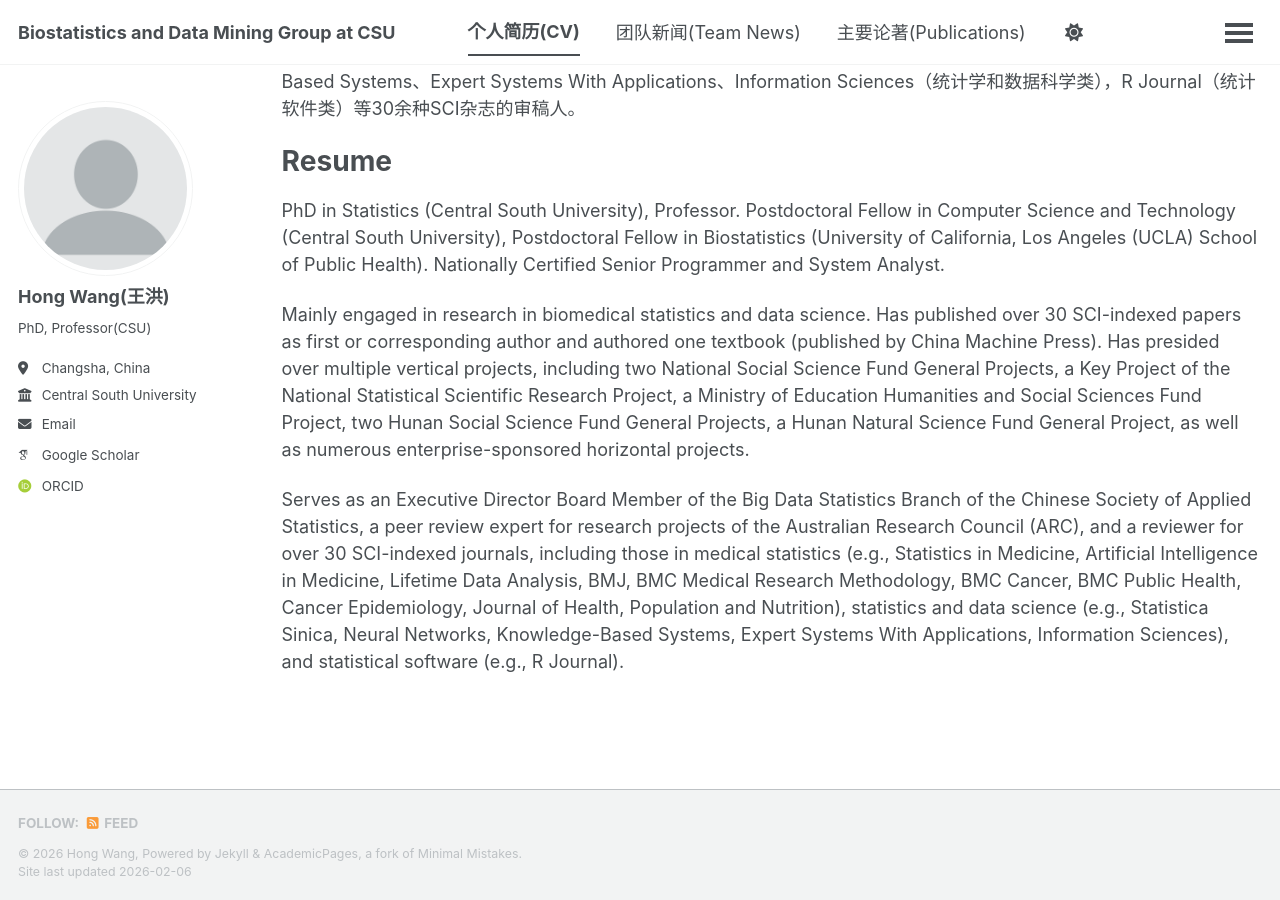
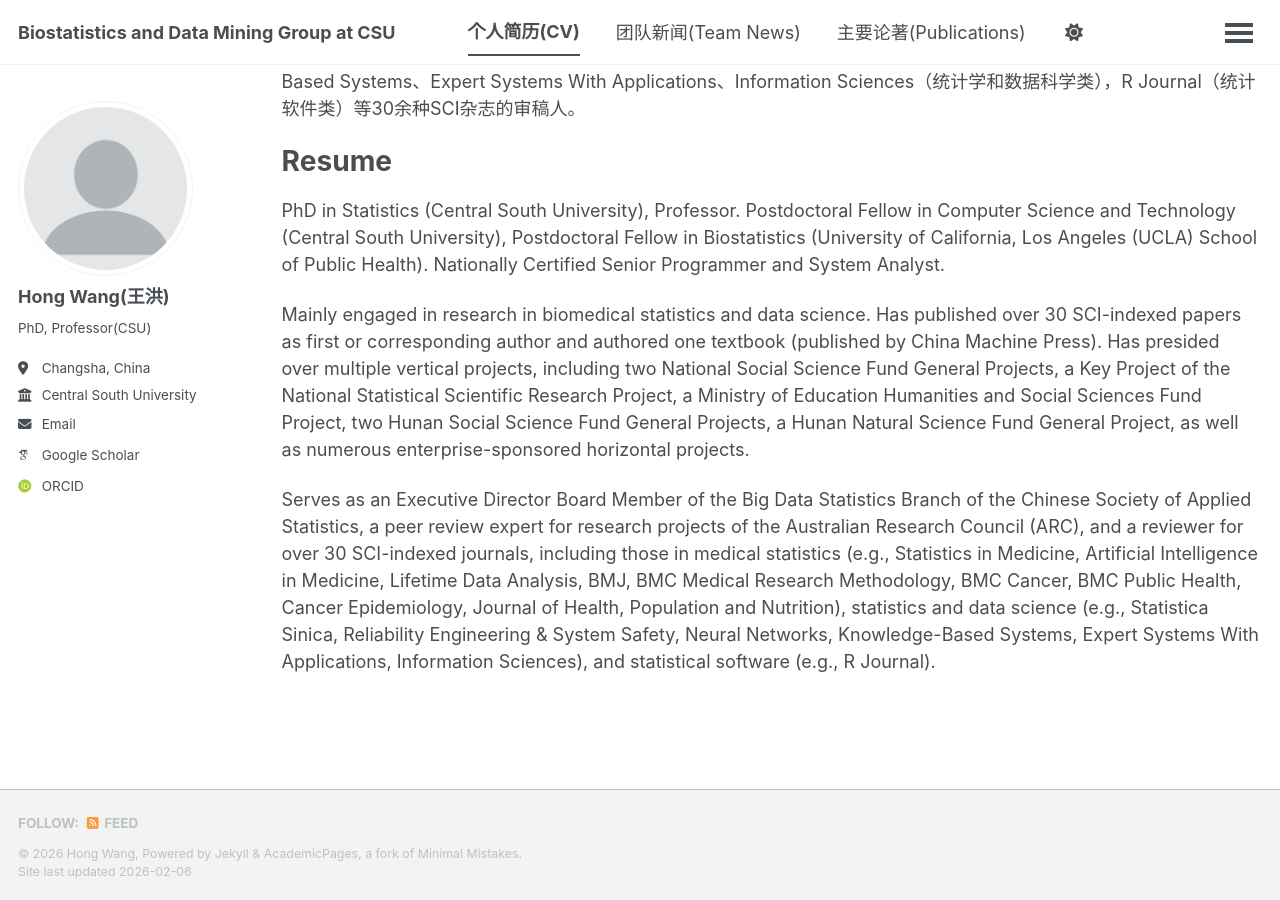
Before and after one commit to whcsu/whcsu.github.io, a Jekyll site: the page built from _pages/cv.md, in a window 1280 px wide and 900 px high, scrolled down 545 px. Built offline with Jekyll 4.4.1, drawn with Linux system fonts in a browser that asks for light colours; some web fonts are replaced; a script bundle is joined from its source files by our own code; library files that are not in the unit come from our copies.

Commit message:
Update cv.md

```diff
--- a/_pages/cv.md
+++ b/_pages/cv.md
@@ -27,4 +27,4 @@ PhD in Statistics (Central South University), Professor. Postdoctoral Fellow in
 
 Mainly engaged in research in biomedical statistics and data science. Has published over 30 SCI-indexed papers as first or corresponding author and authored one textbook (published by China Machine Press). Has presided over multiple vertical projects, including two National Social Science Fund General Projects, a Key Project of the National Statistical Scientific Research Project, a Ministry of Education Humanities and Social Sciences Fund Project, two Hunan Social Science Fund General Projects, a Hunan Natural Science Fund General Project, as well as numerous enterprise-sponsored horizontal projects.
 
-Serves as an Executive Director Board Member of the Big Data Statistics Branch of the Chinese Society of Applied Statistics, a peer review expert for research projects of the Australian Research Council (ARC), and a reviewer for over 30 SCI-indexed journals, including those in medical statistics (e.g., Statistics in Medicine, Artificial Intelligence in Medicine, Lifetime Data Analysis, BMJ, BMC Medical Research Methodology, BMC Cancer, BMC Public Health, Cancer Epidemiology, Journal of Health, Population and Nutrition), statistics and data science (e.g., Statistica Sinica, Neural Networks, Knowledge-Based Systems, Expert Systems With Applications, Information Sciences), and statistical software (e.g., R Journal).
+Serves as an Executive Director Board Member of the Big Data Statistics Branch of the Chinese Society of Applied Statistics, a peer review expert for research projects of the Australian Research Council (ARC), and a reviewer for over 30 SCI-indexed journals, including those in medical statistics (e.g., Statistics in Medicine, Artificial Intelligence in Medicine, Lifetime Data Analysis, BMJ, BMC Medical Research Methodology, BMC Cancer, BMC Public Health, Cancer Epidemiology, Journal of Health, Population and Nutrition), statistics and data science (e.g., Statistica Sinica, Reliability Engineering & System Safety, Neural Networks, Knowledge-Based Systems, Expert Systems With Applications, Information Sciences), and statistical software (e.g., R Journal).
```
